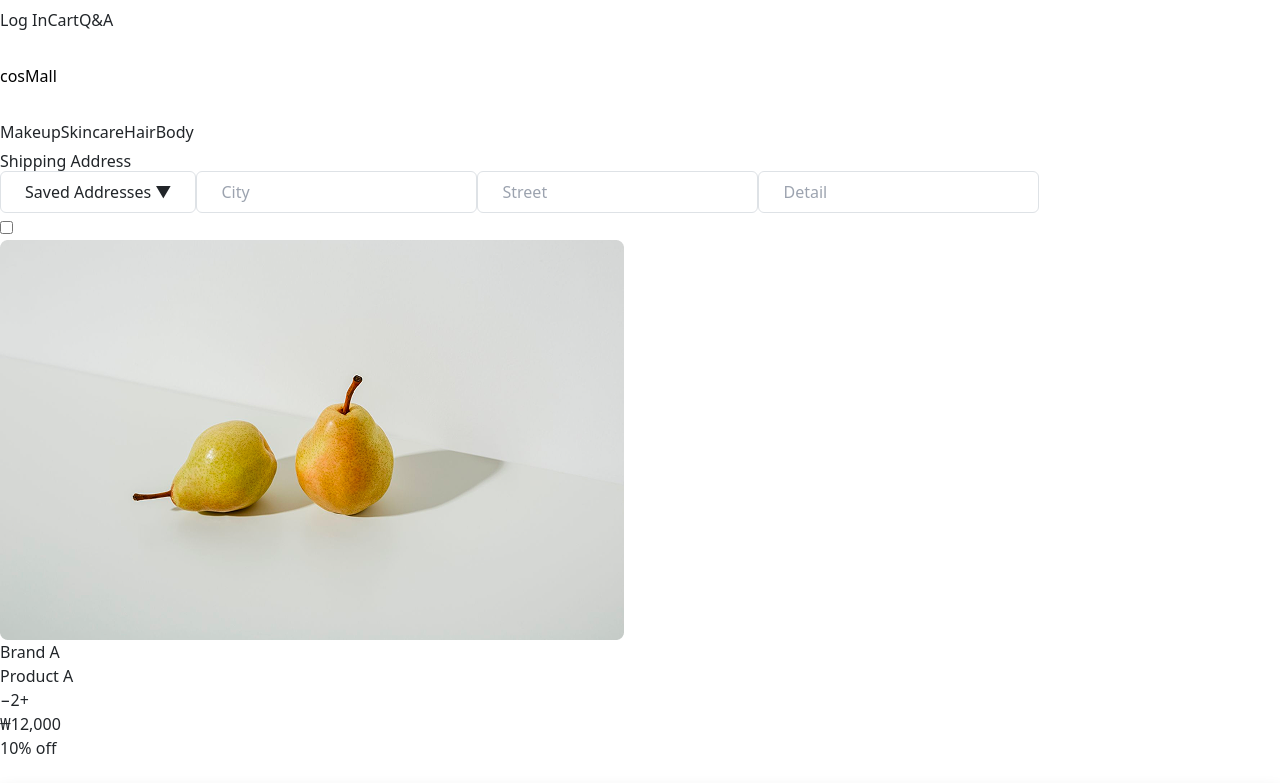
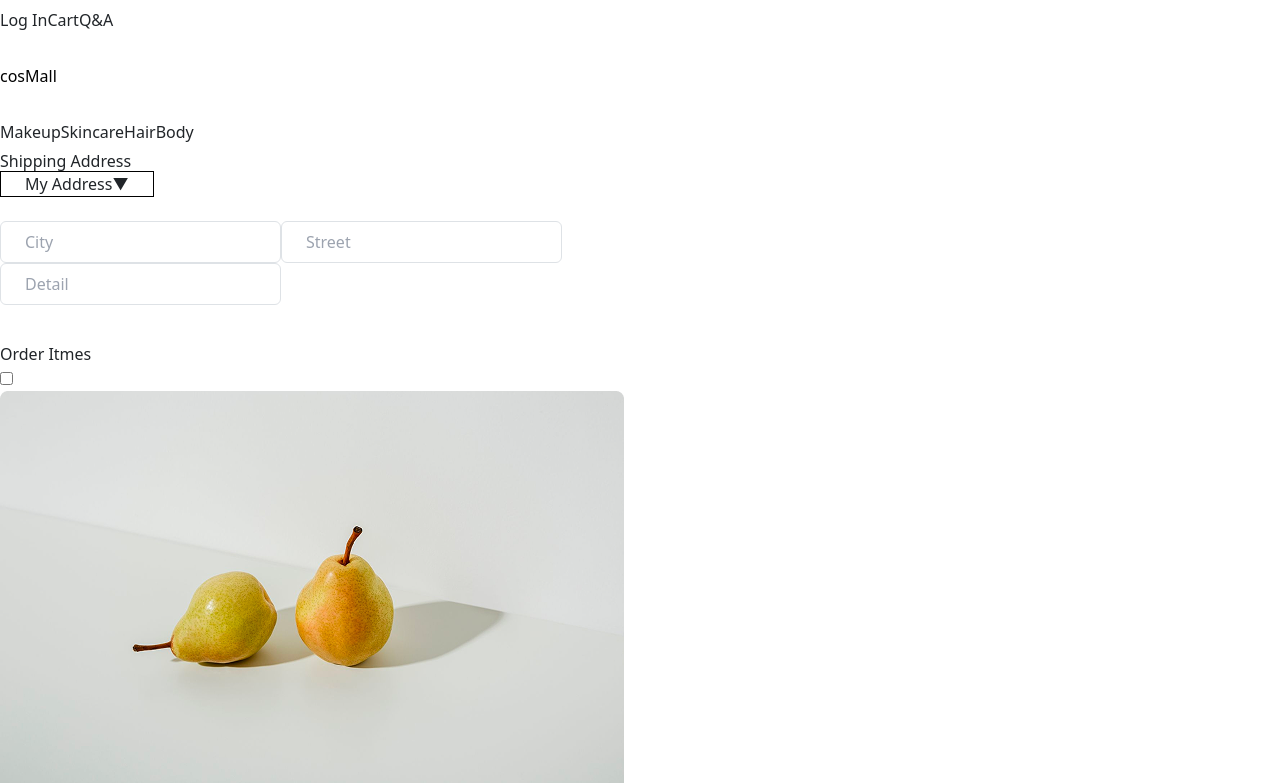
Before and after one commit to Online-Cosmetic/cosmeticShop, a React (Vite) app in the folder cosmeticShop/src/main/frontend/cosmetic-shop/: page /order in a window 1280 px wide. Shown: the top 783 px of the page. Built offline with nearby package versions, Linux system fonts and the light colour scheme.

Commit message:
refactor: Order페이지, AddressForm컴포넌트 수정

```diff
--- a/cosmeticShop/src/main/frontend/cosmetic-shop/src/components/user/AddressForm.jsx
+++ b/cosmeticShop/src/main/frontend/cosmetic-shop/src/components/user/AddressForm.jsx
@@ -11,20 +11,22 @@ function AddressForm({ savedAddresses = [] }) {
 
     return (
         <div className="space-y-4">
+            <div className="flex items-center justify-between mb-4">
                 <h2 className="text-2xl font-semibold">Shipping Address</h2>
-
-            {/* 저장된 배송지 */}
                 {savedAddresses.length > 0 && (
-                <>
+                    <div className="relative">
                         <button
                             onClick={() => setShowDropdown(!showDropdown)}
-                        className="w-full text-left px-4 py-2 bg-gray-100 border rounded"
+                            className="w-40 px-4 py-1.5 border border-black rounded-xl text-semibold"
                         >
-                        Saved Addresses ▼
+                          <span className="flex justify-between w-full">
+                            <span>My Address</span>
+                            <span>▼</span>
+                          </span>
                         </button>
 
                         {showDropdown && (
-                        <ul className="border rounded w-full bg-white shadow mt-2">
+                            <ul className="absolute right-0 mt-2 w-60 border rounded bg-white shadow z-10">
                                 {savedAddresses.map((addr) => (
                                     <li
                                         key={addr.id}
@@ -36,23 +38,27 @@ function AddressForm({ savedAddresses = [] }) {
                                 ))}
                             </ul>
                         )}
-                </>
+                    </div>
                 )}
+            </div>
+
             {/* 입력창 */}
+            <div className="flex gap-4">
                 <input
                     type="text"
                     placeholder="City"
                     value={form.city}
                     onChange={(e) => setForm({ ...form, city: e.target.value })}
-                className="w-full border px-4 py-2 rounded"
+                    className="w-full border px-4 py-2 rounded basis-1/2"
                 />
                 <input
                     type="text"
                     placeholder="Street"
                     value={form.street}
                     onChange={(e) => setForm({ ...form, street: e.target.value })}
-                className="w-full border px-4 py-2 rounded"
+                    className="w-full border px-4 py-2 rounded basis-1/2"
                 />
+            </div>
             <input
                 type="text"
                 placeholder="Detail"
@@ -60,6 +66,13 @@ function AddressForm({ savedAddresses = [] }) {
                 onChange={(e) => setForm({ ...form, detail: e.target.value })}
                 className="w-full border px-4 py-2 rounded"
             />
+            <div className="flex justify-end relative">
+                <button
+                    className="w-full py-2 bg-neutral-600 text-white font-semibold rounded-lg"
+                >
+                      <span className="flex justify-center w-full">Save this Address</span>
+                </button>
+            </div>
         </div>
     );
 }
--- a/cosmeticShop/src/main/frontend/cosmetic-shop/src/components/user/ProductCard.jsx
+++ b/cosmeticShop/src/main/frontend/cosmetic-shop/src/components/user/ProductCard.jsx
@@ -22,14 +22,14 @@ function ProductCard({ product, onQuantityChange, editable = true }) {
             <div className="flex flex-col gap-1">
                 <p className="text-xl font-bold">{product.brand}</p>
                 <p>{product.name}</p>
-                {editable ? (
+                {editable ? ( // Cart에서는 수량조정가능, Order에서는 수량조절불가
                     <div className="flex items-center gap-2">
                         <button className="text-2xl" onClick={handleDecrease}>−</button>
                         <span>{product.quantity}</span>
                         <button className="text-2xl" onClick={handleIncrease}>+</button>
                     </div>
                 ) : (
-                    <div className="text-lg">Qty: {product.quantity}</div>
+                    <div className="text-base">{product.quantity} items</div>
                 )}
                 <p className="font-semibold">₩{product.price.toLocaleString()}</p>
                 <p className="text-red-400 font-bold">{product.promotion}</p>
--- a/cosmeticShop/src/main/frontend/cosmetic-shop/src/pages/user/Order.jsx
+++ b/cosmeticShop/src/main/frontend/cosmetic-shop/src/pages/user/Order.jsx
@@ -29,6 +29,7 @@ function Order() {
                         ]}
                     />
                     {/* 상품 목록 */}
+                    <h2 className="text-2xl font-semibold">Order Itmes</h2>
                     <div className="flex-1 min-w-0 space-y-8">
                         {cartItems.map((product) => (
                             <ProductCard
@@ -37,7 +38,7 @@ function Order() {
                                 onQuantityChange={() => {
                                     // TODO: 수량변경시 호출해서 반영 후 이 부분 UI만 갱신해야함
                                 }}
-                                editable={true}
+                                editable={false}
                             />
                         ))}
                     </div>
```
Also changed, not shown: cosmeticShop/src/main/frontend/cosmetic-shop/src/components/user/CartSummary.jsx (+9 -1 lines). Lines whose indentation alone changed are shown as unchanged.
